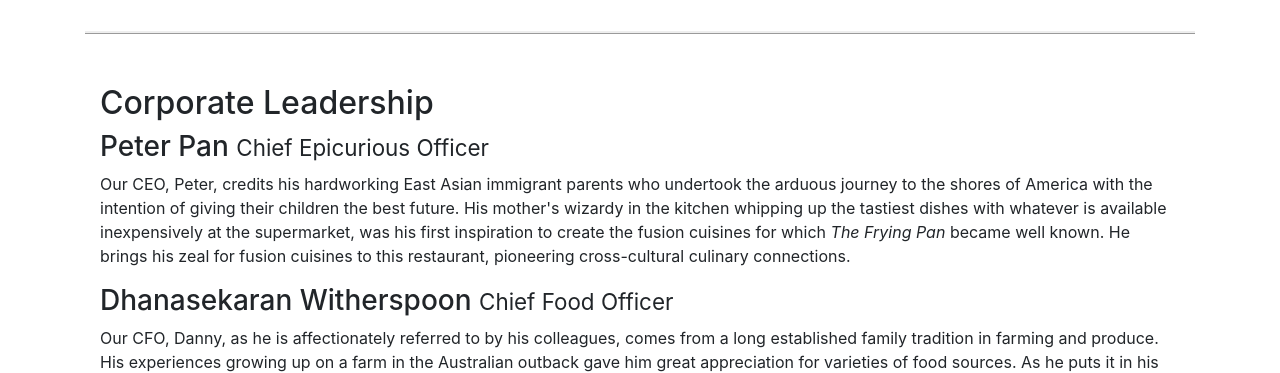
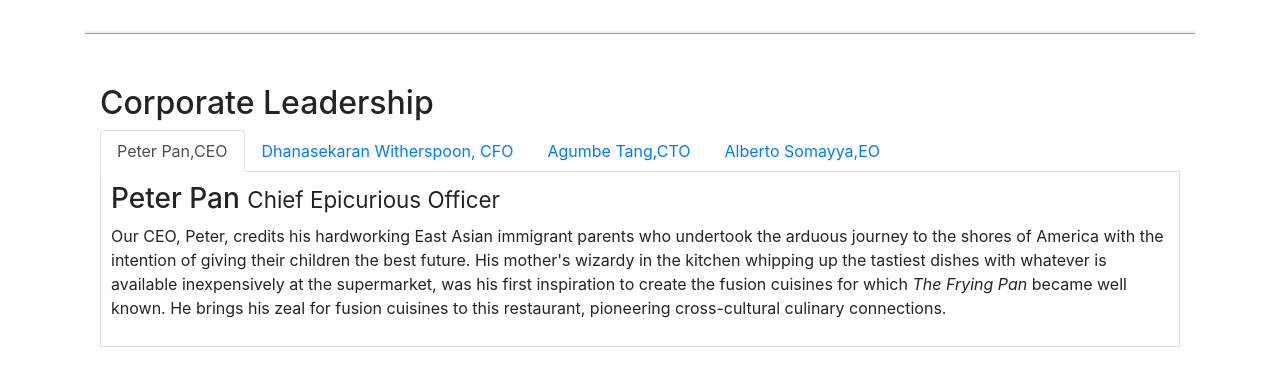
Before and after one commit to divyanshooter/CSS, a website: page Dc khayo/aboutus.html in a window 1280 px wide. Shown: the part 860-1233 px from the top of the page. Drawn offline with nearby package versions, Linux system fonts and the light colour scheme.

Commit message:
AboutUs modified and nav-tabs are added

```diff
--- a/Dc khayo/aboutus.html
+++ b/Dc khayo/aboutus.html
@@ -35,7 +35,9 @@
         >
           <span class="navbar-toggler-icon"></span>
         </button>
-        <a href="#" class="navbar-brand mr-auto"><img src="./img/logo.png" width="41" height="30"></a>
+        <a href="#" class="navbar-brand mr-auto"
+          ><img src="./img/logo.png" width="41" height="30"
+        /></a>
         <div class="collapse navbar-collapse" id="Navbar">
           <ul class="navbar-nav mr-auto">
             <li class="nav-item">
@@ -74,7 +76,7 @@
             </p>
           </div>
           <div class="col-12 col-sm">
-            <img src="/img/logo.png" class="img-fluid"/>
+            <img src="/img/logo.png" class="img-fluid" />
           </div>
         </div>
       </div>
@@ -131,11 +133,15 @@
           <div class="card card-body bg-light">
             <blockquote class="blockquote">
               <p class="mb-0">
-                You better cut the pizza in four pieces because I am not hungary enough to eat six.
+                You better cut the pizza in four pieces because I am not hungary
+                enough to eat six.
               </p>
-              <footer class="blockquote-footer">Yogi Berra,
-                <cite title="Source Title">The Wit and Wisdom of Yogi Berra,
-                  P. Pepe, Diversion Books, 2014</cite>
+              <footer class="blockquote-footer">
+                Yogi Berra,
+                <cite title="Source Title"
+                  >The Wit and Wisdom of Yogi Berra, P. Pepe, Diversion Books,
+                  2014</cite
+                >
               </footer>
             </blockquote>
           </div>
@@ -145,48 +151,99 @@
       <div class="row row-content">
         <div class="col-12">
           <h2>Corporate Leadership</h2>
+          <ul class="nav nav-tabs">
+            <li class="nav-item">
+              <a
+                class="nav-link active"
+                href="#peter"
+                data-toggle="tab"
+                role="tab"
+              >
+                Peter Pan,CEO
+              </a>
+            </li>
+            <li class="nav-item">
+              <a
+                class="nav-link"
+                href="#dhanasekaran"
+                data-toggle="tab"
+                role="tab"
+              >
+                Dhanasekaran Witherspoon, CFO
+              </a>
+            </li>
+            <li class="nav-item">
+              <a class="nav-link" href="#agumbe" data-toggle="tab" role="tab">
+                Agumbe Tang,CTO
+              </a>
+            </li>
+            <li class="nav-item">
+              <a class="nav-link" href="#alberto" data-toggle="tab" role="tab">
+                Alberto Somayya,EO
+              </a>
+            </li>
+          </ul>
+
+          <div class="tab-content">
+            <div role="tabpanel" class="tab-pane fade show active" id="peter">
               <h3>Peter Pan <small>Chief Epicurious Officer</small></h3>
               <p class="d-none d-sm-block">
-            Our CEO, Peter, credits his hardworking East Asian immigrant parents
-            who undertook the arduous journey to the shores of America with the
-            intention of giving their children the best future. His mother's
-            wizardy in the kitchen whipping up the tastiest dishes with whatever
-            is available inexpensively at the supermarket, was his first
-            inspiration to create the fusion cuisines for which
-            <em>The Frying Pan</em> became well known. He brings his zeal for
-            fusion cuisines to this restaurant, pioneering cross-cultural
-            culinary connections.
+                Our CEO, Peter, credits his hardworking East Asian immigrant
+                parents who undertook the arduous journey to the shores of
+                America with the intention of giving their children the best
+                future. His mother's wizardy in the kitchen whipping up the
+                tastiest dishes with whatever is available inexpensively at the
+                supermarket, was his first inspiration to create the fusion
+                cuisines for which
+                <em>The Frying Pan</em> became well known. He brings his zeal
+                for fusion cuisines to this restaurant, pioneering
+                cross-cultural culinary connections.
               </p>
-          <h3>Dhanasekaran Witherspoon <small>Chief Food Officer</small></h3>
+            </div>
+
+            <div role="tabpanel" class="tab-pane fade" id="dhanasekaran">
+              <h3>
+                Dhanasekaran Witherspoon <small>Chief Food Officer</small>
+              </h3>
               <p class="d-none d-sm-block">
                 Our CFO, Danny, as he is affectionately referred to by his
                 colleagues, comes from a long established family tradition in
                 farming and produce. His experiences growing up on a farm in the
-            Australian outback gave him great appreciation for varieties of food
-            sources. As he puts it in his own words,
+                Australian outback gave him great appreciation for varieties of
+                food sources. As he puts it in his own words,
                 <em
-              >Everything that runs, wins, and everything that stays, pays!</em
+                  >Everything that runs, wins, and everything that stays,
+                  pays!</em
                 >
               </p>
+            </div>
+
+            <div role="tabpanel" class="tab-pane fade" id="agumbe">
               <h3>Agumbe Tang <small>Chief Taste Officer</small></h3>
               <p class="d-none d-sm-block">
-            Blessed with the most discerning gustatory sense, Agumbe, our CTO,
-            personally ensures that every dish that we serve meets his exacting
-            tastes. Our chefs dread the tongue lashing that ensues if their dish
-            does not meet his exacting standards. He lives by his motto,
+                Blessed with the most discerning gustatory sense, Agumbe, our
+                CTO, personally ensures that every dish that we serve meets his
+                exacting tastes. Our chefs dread the tongue lashing that ensues
+                if their dish does not meet his exacting standards. He lives by
+                his motto,
                 <em>You click only if you survive my lick.</em>
               </p>
+            </div>
+
+            <div role="tabpanel" class="tab-pane fade" id="alberto">
               <h3>Alberto Somayya <small>Executive Chef</small></h3>
               <p class="d-none d-sm-block">
                 Award winning three-star Michelin chef with wide International
                 experience having worked closely with whos-who in the culinary
-            world, he specializes in creating mouthwatering Indo-Italian fusion
-            experiences. He says,
+                world, he specializes in creating mouthwatering Indo-Italian
+                fusion experiences. He says,
                 <em
-              >Put together the cuisines from the two craziest cultures, and you
-              get a winning hit! Amma Mia!</em
+                  >Put together the cuisines from the two craziest cultures, and
+                  you get a winning hit! Amma Mia!</em
                 >
               </p>
+            </div>
+          </div>
         </div>
       </div>
       <div class="row row-content">
--- a/Dc khayo/css/style.css
+++ b/Dc khayo/css/style.css
@@ -37,3 +37,10 @@ body {
 .navbar-dark {
     background-color: #512da8;
 }
+
+.tab-content {
+    border-left: 1px solid #ddd;
+    border-right: 1px solid #ddd;
+    border-bottom: 1px solid #ddd;
+    padding:10px;
+}
```
Lines whose indentation alone changed are shown as unchanged.
